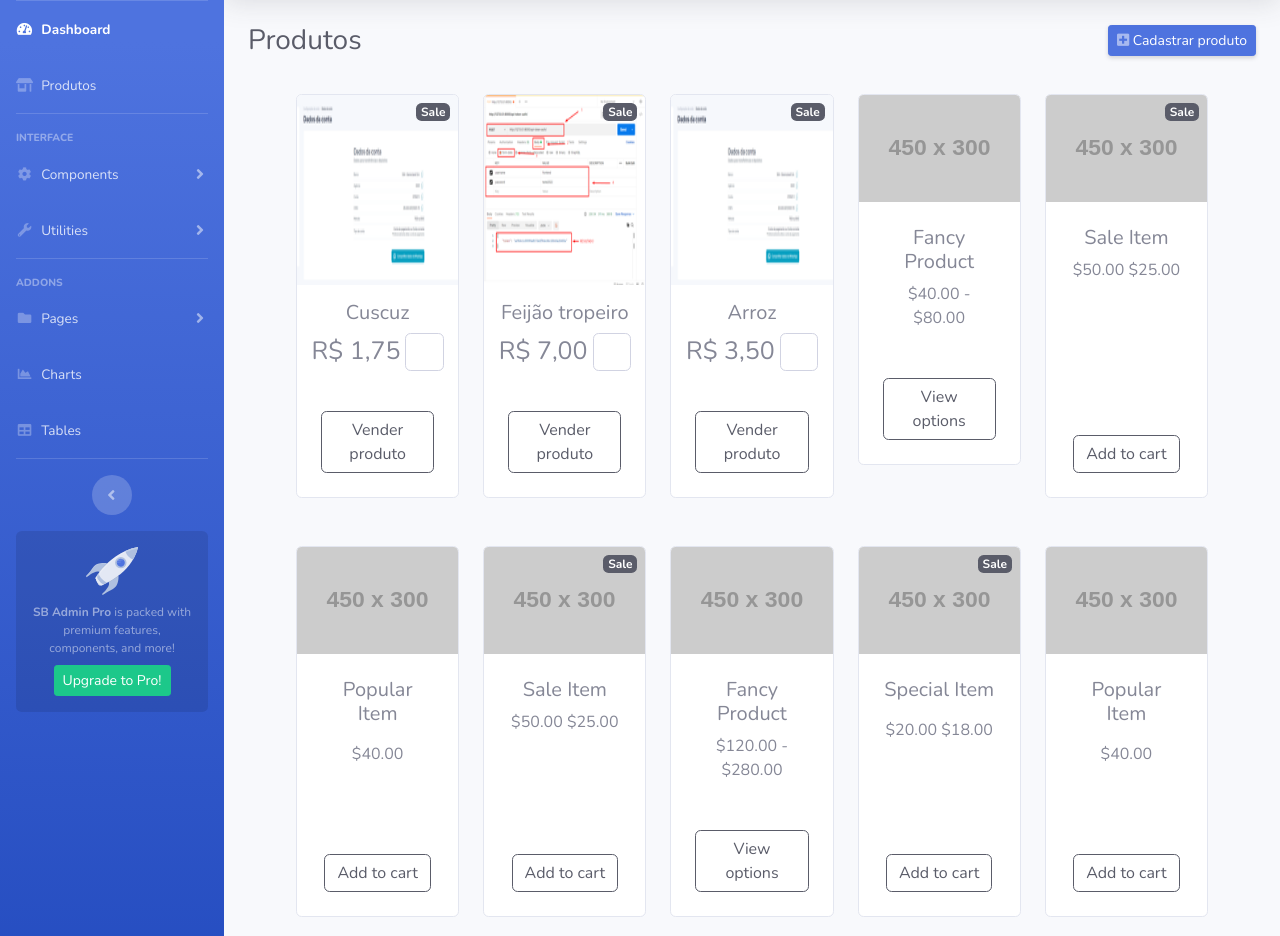
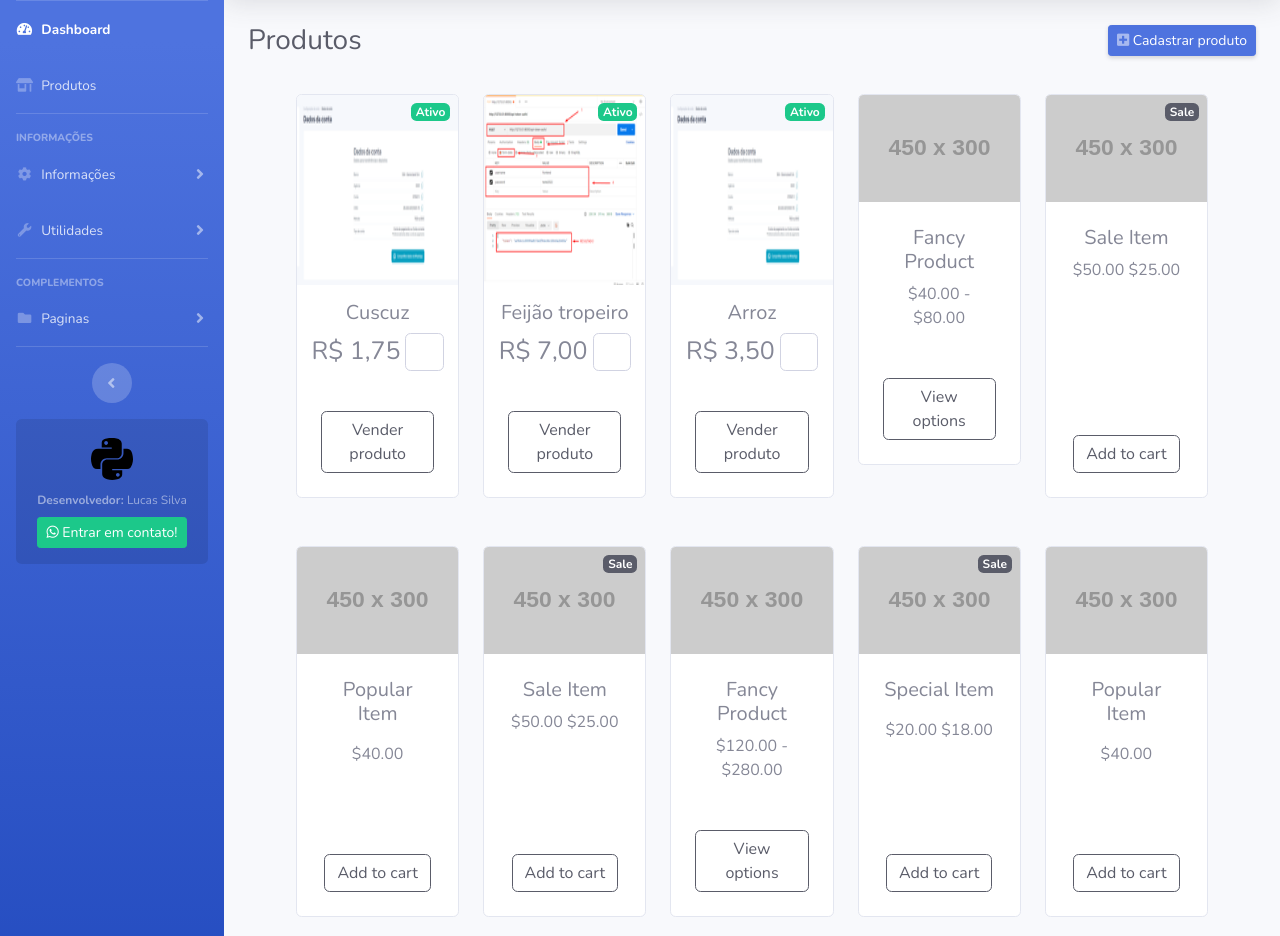
Before and after one commit to By-Lucas/Sales-and-invetory-system-Django, a Django app: page /produtos/ in a window 1280 px wide. Shown: the part 70-1006 px from the top of the page. Run offline with Django 4.2, Linux system fonts and the light colour scheme; data comes from the database, SQL or seed files in the repository; both versions use the stored data as it was after the commit; grey boxes labelled with a size stand in for pictures from a placeholder-image service; some libraries are stand-ins or nearby versions.

Commit message:
templates

```diff
--- a/apps/products/templates/products.html
+++ b/apps/products/templates/products.html
@@ -31,15 +31,13 @@
 
             <div class="container-fluid px-4 px-lg-5 mt-1">
                 <div class="row gx-4 gx-lg-5 row-cols-2 row-cols-md-3 row-cols-xl-5 justify-content-center">
-
-
                     {% for product in object_list %}
                         <form action="{% url 'sell-product'%}" method="post">
                             {% csrf_token %}
                             <div class="col mb-5">
                                 <div class="card h-80">
                                     <!-- Sale badge-->
-                                    <div class="badge bg-dark text-white position-absolute" style="top: 0.5rem; right: 0.5rem">Sale</div>
+                                    <div class="badge bg-success text-white position-absolute" style="top: 0.5rem; right: 0.5rem">Ativo</div>
                                     <!-- Product image-->
                                     <a href="{% url 'product-edit' product.pk %}">
                                         <img class="card-img-top" src="{{ product.image.url }}" alt="..." style="width: 100% ; max-height: 190px;min-height: 190px;" />
--- a/templates/navbar.html
+++ b/templates/navbar.html
@@ -179,15 +179,15 @@
                 aria-labelledby="userDropdown">
                 <a class="dropdown-item" href="#">
                     <i class="fas fa-user fa-sm fa-fw mr-2 text-gray-400"></i>
-                    Profile
+                    Perfil
                 </a>
                 <a class="dropdown-item" href="#">
                     <i class="fas fa-cogs fa-sm fa-fw mr-2 text-gray-400"></i>
-                    Settings
+                    Configurações
                 </a>
                 <a class="dropdown-item" href="#">
                     <i class="fas fa-list fa-sm fa-fw mr-2 text-gray-400"></i>
-                    Activity Log
+                    Atividades
                 </a>
                 <div class="dropdown-divider"></div>
                 <a class="dropdown-item" href="#" data-toggle="modal" data-target="#logoutModal">
--- a/templates/sidebar.html
+++ b/templates/sidebar.html
@@ -1,3 +1,4 @@
+{% load static %}
 <!-- Sidebar -->
 <ul class="navbar-nav bg-gradient-primary sidebar sidebar-dark accordion" id="accordionSidebar">
 
@@ -33,7 +34,7 @@
 
     <!-- Heading -->
     <div class="sidebar-heading">
-        Interface
+        Informações
     </div>
 
     <!-- Nav Item - Pages Collapse Menu -->
@@ -41,13 +42,13 @@
         <a class="nav-link collapsed" href="#" data-toggle="collapse" data-target="#collapseTwo"
             aria-expanded="true" aria-controls="collapseTwo">
             <i class="fas fa-fw fa-cog"></i>
-            <span>Components</span>
+            <span>Informações</span>
         </a>
         <div id="collapseTwo" class="collapse" aria-labelledby="headingTwo" data-parent="#accordionSidebar">
             <div class="bg-white py-2 collapse-inner rounded">
-                <h6 class="collapse-header">Custom Components:</h6>
-                <a class="collapse-item" href="buttons.html">Buttons</a>
-                <a class="collapse-item" href="cards.html">Cards</a>
+                <h6 class="collapse-header">Demais Informações:</h6>
+                <a class="collapse-item" href="buttons.html">Todas das vendas</a>
+                <a class="collapse-item" href="cards.html">Produtos inativos</a>
             </div>
         </div>
     </li>
@@ -57,16 +58,15 @@
         <a class="nav-link collapsed" href="#" data-toggle="collapse" data-target="#collapseUtilities"
             aria-expanded="true" aria-controls="collapseUtilities">
             <i class="fas fa-fw fa-wrench"></i>
-            <span>Utilities</span>
+            <span>Utilidades</span>
         </a>
         <div id="collapseUtilities" class="collapse" aria-labelledby="headingUtilities"
             data-parent="#accordionSidebar">
             <div class="bg-white py-2 collapse-inner rounded">
-                <h6 class="collapse-header">Custom Utilities:</h6>
-                <a class="collapse-item" href="utilities-color.html">Colors</a>
-                <a class="collapse-item" href="utilities-border.html">Borders</a>
-                <a class="collapse-item" href="utilities-animation.html">Animations</a>
-                <a class="collapse-item" href="utilities-other.html">Other</a>
+                <h6 class="collapse-header">Demais Utilidades:</h6>
+                <a class="collapse-item" href="utilities-color.html">Novo produto</a>
+                <a class="collapse-item" href="utilities-border.html">Novo usuário</a>
+                <a class="collapse-item" href="utilities-animation.html">Editar perfil</a>
             </div>
         </div>
     </li>
@@ -76,7 +76,7 @@
 
     <!-- Heading -->
     <div class="sidebar-heading">
-        Addons
+        Complementos
     </div>
 
     <!-- Nav Item - Pages Collapse Menu -->
@@ -84,35 +84,22 @@
         <a class="nav-link collapsed" href="#" data-toggle="collapse" data-target="#collapsePages"
             aria-expanded="true" aria-controls="collapsePages">
             <i class="fas fa-fw fa-folder"></i>
-            <span>Pages</span>
+            <span>Paginas</span>
         </a>
         <div id="collapsePages" class="collapse" aria-labelledby="headingPages" data-parent="#accordionSidebar">
             <div class="bg-white py-2 collapse-inner rounded">
-                <h6 class="collapse-header">Login Screens:</h6>
+                <h6 class="collapse-header">Login Telas:</h6>
                 <a class="collapse-item" href="login.html">Login</a>
-                <a class="collapse-item" href="register.html">Register</a>
-                <a class="collapse-item" href="forgot-password.html">Forgot Password</a>
+                <a class="collapse-item" href="{% url 'home' %}admin">Administração</a>
                 <div class="collapse-divider"></div>
+                <!--<a class="collapse-item" href="forgot-password.html">Forgot Password</a>
                 <h6 class="collapse-header">Other Pages:</h6>
                 <a class="collapse-item" href="404.html">404 Page</a>
-                <a class="collapse-item" href="blank.html">Blank Page</a>
+                <a class="collapse-item" href="blank.html">Blank Page</a>-->
             </div>
         </div>
     </li>
 
-    <!-- Nav Item - Charts -->
-    <li class="nav-item">
-        <a class="nav-link" href="charts.html">
-            <i class="fas fa-fw fa-chart-area"></i>
-            <span>Charts</span></a>
-    </li>
-
-    <!-- Nav Item - Tables -->
-    <li class="nav-item">
-        <a class="nav-link" href="tables.html">
-            <i class="fas fa-fw fa-table"></i>
-            <span>Tables</span></a>
-    </li>
 
     <!-- Divider -->
     <hr class="sidebar-divider d-none d-md-block">
@@ -124,9 +111,11 @@
 
     <!-- Sidebar Message -->
     <div class="sidebar-card d-none d-lg-flex">
-        <img class="sidebar-card-illustration mb-2" src="img/undraw_rocket.svg" alt="...">
-        <p class="text-center mb-2"><strong>SB Admin Pro</strong> is packed with premium features, components, and more!</p>
-        <a class="btn btn-success btn-sm" href="https://startbootstrap.com/theme/sb-admin-pro">Upgrade to Pro!</a>
+        <img class="sidebar-card-illustration mb-2" src="{% static 'img/python.svg' %}" alt="...">
+        <p class="text-center mb-2  text-white-80"><strong>Desenvolvedor: </strong> Lucas Silva</p>
+        <a class="btn btn-success btn-sm  text-white-80" target="_blank" href="https://wa.me/5574981199190?text=Ol%C3%A1+Lucas+tudo+bem%3F+Gostaria+saber+sobre+desenvolvimento+de+um+projeto.">
+            <i class="fab fa-whatsapp"></i> Entrar em contato!
+        </a>
     </div>
 
 </ul>
```
Also changed, not shown: db.sqlite3, media/products/Cuscuz/Screenshot_13.png (added), static/img/python.svg (added).
